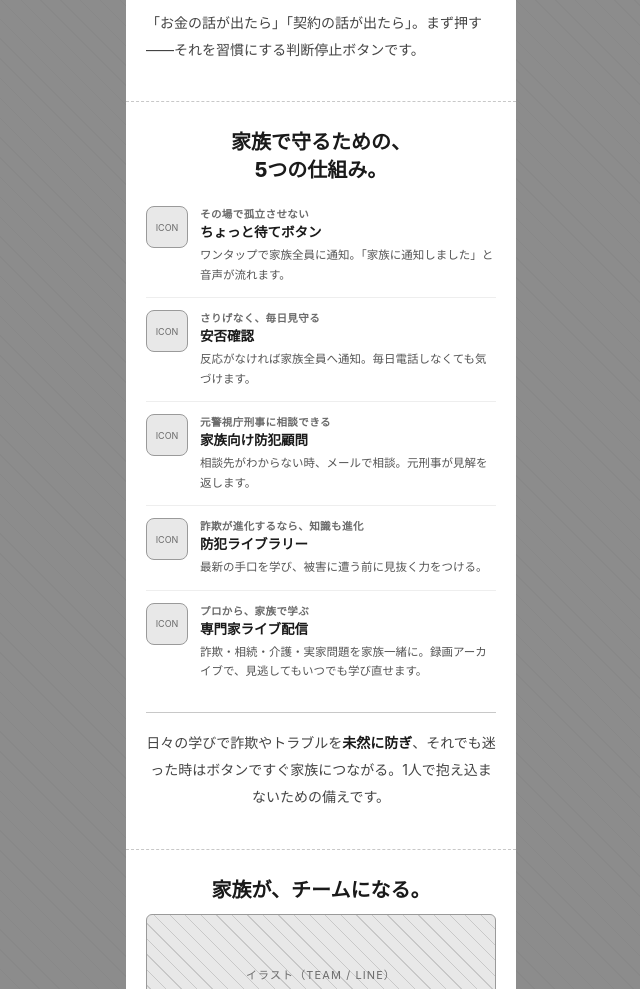
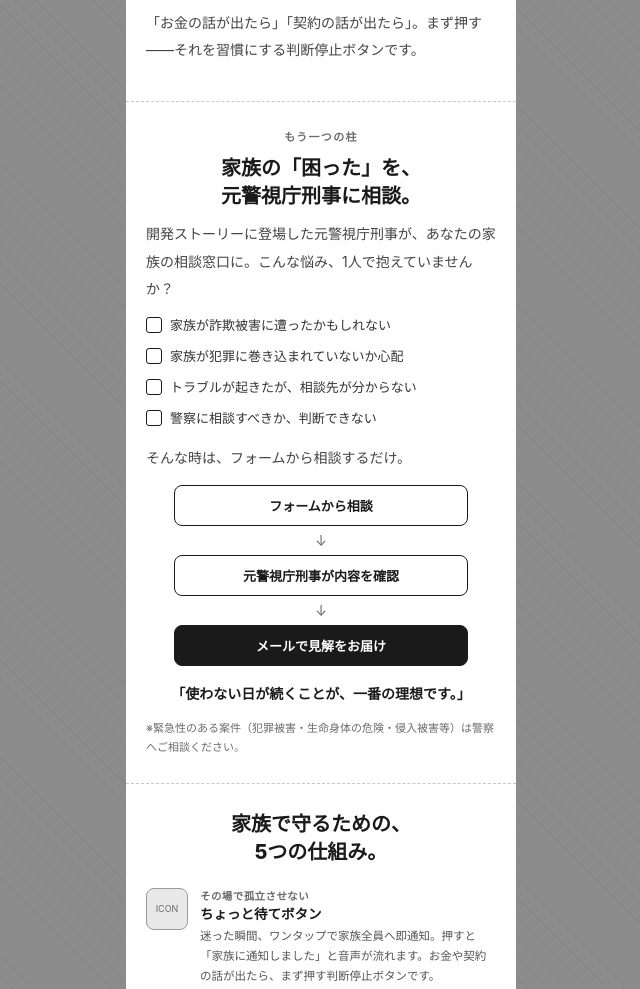
Before and after one commit to FUKUDA1210/mamoca, a plain HTML site: page index.html in a window 1280 px wide. Shown: the part 2925-3914 px from the top of the page, without its empty margins (319-959 px from the left). Drawn offline with Linux system fonts and the light colour scheme.

Commit message:
Add files via upload

```diff
--- a/index.html
+++ b/index.html
@@ -170,15 +170,37 @@
       <p class="body" style="margin-top:12px">「お金の話が出たら」「契約の話が出たら」。まず押す——それを習慣にする判断停止ボタンです。</p>
     </section>
 
-    <!-- ⑦ 6つの仕組み（守りの考え方＋利点で並べる） -->
+    <!-- ⑦ 家族向け防犯顧問（独立・看板2） -->
     <section>
-      <span class="tag">⑦ 6つの仕組み</span>
+      <span class="tag">⑦ 家族向け防犯顧問</span>
+      <p class="eyebrow">もう一つの柱</p>
+      <h2 class="h2">家族の「困った」を、<br>元警視庁刑事に相談。</h2>
+      <p class="body">開発ストーリーに登場した元警視庁刑事が、あなたの家族の相談窓口に。こんな悩み、1人で抱えていませんか？</p>
+      <div class="worry"><span class="chk"></span><span>家族が詐欺被害に遭ったかもしれない</span></div>
+      <div class="worry"><span class="chk"></span><span>家族が犯罪に巻き込まれていないか心配</span></div>
+      <div class="worry"><span class="chk"></span><span>トラブルが起きたが、相談先が分からない</span></div>
+      <div class="worry"><span class="chk"></span><span>警察に相談すべきか、判断できない</span></div>
+      <p class="body" style="margin-top:14px">そんな時は、フォームから相談するだけ。</p>
+      <div class="flow">
+        <div class="step">フォームから相談</div>
+        <div class="arrow">↓</div>
+        <div class="step">元警視庁刑事が内容を確認</div>
+        <div class="arrow">↓</div>
+        <div class="step last">メールで見解をお届け</div>
+      </div>
+      <p class="body center"><span class="strong">「使わない日が続くことが、一番の理想です。」</span></p>
+      <p class="small">※緊急性のある案件（犯罪被害・生命身体の危険・侵入被害等）は警察へご相談ください。</p>
+    </section>
+
+    <!-- ⑧ 5つの仕組み（深掘りした看板2つ＋残り3つのおさらい） -->
+    <section>
+      <span class="tag">⑧ 5つの仕組み</span>
       <h2 class="h2">家族で守るための、<br>5つの仕組み。</h2>
-      <div class="feat"><div class="ico">ICON</div><div><p class="fl">その場で孤立させない</p><p class="ft">ちょっと待てボタン</p><p class="fb">ワンタップで家族全員に通知。「家族に通知しました」と音声が流れます。</p></div></div>
-      <div class="feat"><div class="ico">ICON</div><div><p class="fl">さりげなく、毎日見守る</p><p class="ft">安否確認</p><p class="fb">反応がなければ家族全員へ通知。毎日電話しなくても気づけます。</p></div></div>
-      <div class="feat"><div class="ico">ICON</div><div><p class="fl">元警視庁刑事に相談できる</p><p class="ft">家族向け防犯顧問</p><p class="fb">相談先がわからない時、メールで相談。元刑事が見解を返します。</p></div></div>
-      <div class="feat"><div class="ico">ICON</div><div><p class="fl">詐欺が進化するなら、知識も進化</p><p class="ft">防犯ライブラリー</p><p class="fb">最新の手口を学び、被害に遭う前に見抜く力をつける。</p></div></div>
-      <div class="feat"><div class="ico">ICON</div><div><p class="fl">プロから、家族で学ぶ</p><p class="ft">専門家ライブ配信</p><p class="fb">詐欺・相続・介護・実家問題を家族一緒に。録画アーカイブで、見逃してもいつでも学び直せます。</p></div></div>
+      <div class="feat"><div class="ico">ICON</div><div><p class="fl">その場で孤立させない</p><p class="ft">ちょっと待てボタン</p><p class="fb">迷った瞬間、ワンタップで家族全員へ即通知。押すと「家族に通知しました」と音声が流れます。お金や契約の話が出たら、まず押す判断停止ボタンです。</p></div></div>
+      <div class="feat"><div class="ico">ICON</div><div><p class="fl">さりげなく、毎日見守る</p><p class="ft">安否確認</p><p class="fb">曜日・時間・頻度を自由に設定。反応がなければリマインド、それでも応答がなければ家族全員へ通知。毎日電話しなくても異変に気づけます。</p></div></div>
+      <div class="feat"><div class="ico">ICON</div><div><p class="fl">元警視庁刑事に相談できる</p><p class="ft">家族向け防犯顧問</p><p class="fb">「詐欺かも」「どこに相談すれば」と迷った時、1人で悩まずメールで相談。元警視庁刑事が確認し、見解を返信します。<br><span style="color:#999">※緊急の案件は警察へ。</span></p></div></div>
+      <div class="feat"><div class="ico">ICON</div><div><p class="fl">詐欺が進化するなら、知識も進化</p><p class="ft">防犯ライブラリー</p><p class="fb">怪しい電話・訪問販売・SNS・投資・ロマンス詐欺まで、最新の手口を学べます。被害に遭う前に「あやしい」と見抜く力が家族に身につきます。</p></div></div>
+      <div class="feat"><div class="ico">ICON</div><div><p class="fl">プロから、家族で学ぶ</p><p class="ft">専門家ライブ配信</p><p class="fb">防犯・相続・介護・お金・実家の問題まで、専門家から学べるオンラインライブ。録画アーカイブで、見逃してもいつでも学び直せます。</p></div></div>
       <p class="body center" style="margin-top:18px; border-top:1px solid var(--line-soft); padding-top:16px;">日々の学びで詐欺やトラブルを<span class="strong">未然に防ぎ</span>、それでも迷った時はボタンですぐ家族につながる。1人で抱え込まないための備えです。</p>
     </section>
 
```
